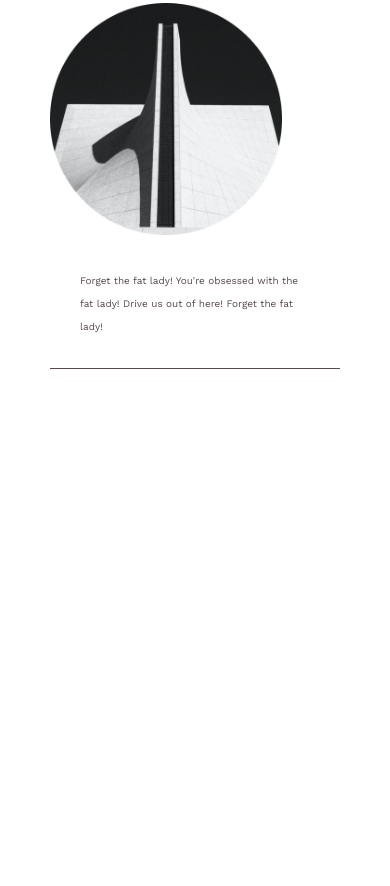
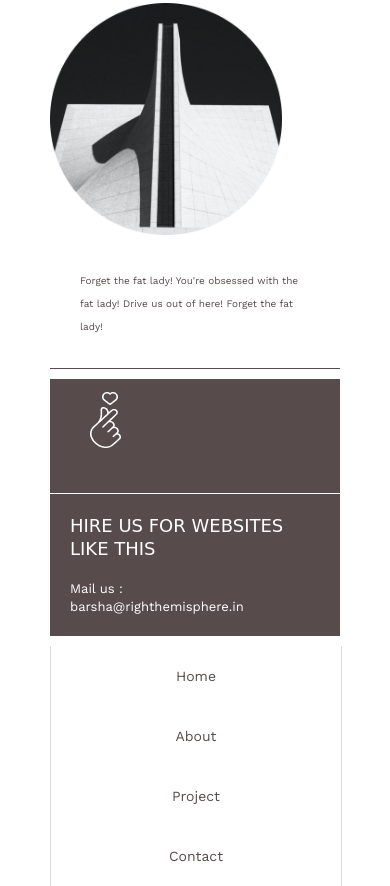
Before and after one commit to shadowHD-bit/nova_architects, a website: page src/html/index.html in a window 390 px wide. Shown: the part 5108-5994 px from the top of the page. Before the commit the page ends 5477 px from the top, so only its background shows below. Drawn offline with nearby package versions, Linux system fonts and the light colour scheme; files that its build step writes are made by us from their sources; files whose address does not match are found by name; a web font is replaced by a local one.

Commit message:
added media in footer

```diff
--- a/src/html/index.html
+++ b/src/html/index.html
@@ -29,7 +29,7 @@
       </main>
 
     <!-- Footer -->
-    <!-- @@include('components/footer.html') -->
+    @@include('components/footer.html')
 
     <script src="https://ajax.googleapis.com/ajax/libs/jquery/2.1.1/jquery.min.js"></script>
     <script src="https://cdnjs.cloudflare.com/ajax/libs/slick-carousel/1.6.0/slick.min.js"></script>
--- a/src/scss/components/_footer.scss
+++ b/src/scss/components/_footer.scss
@@ -2,6 +2,14 @@ footer{
     width: auto;
     height: auto;
     margin: 0px 140px;
+
+    @media (max-width: 1199px) {
+        margin: 0px 100px;
+    }
+
+    @media (max-width: 767px) {
+        margin: 0px 50px;
+    }
 
     .footer_content{
         width: 100%;
@@ -9,9 +17,18 @@ footer{
         display: flex;
         flex-direction: row;
 
+        @media (max-width: 991px) {
+            flex-direction: column;
+        }
+
         .info{
             width: 33.3%;
             padding: 40px;
+
+            @media (max-width: 991px) {
+                width: 100%;
+                padding: 10px 0px 10px 0px;
+            }
 
             .block_info{
                 width: 100%;
@@ -63,6 +80,10 @@ footer{
         display: flex;
         flex-direction: column;
 
+        @media (max-width: 991px) {
+            width: 100%;
+        }
+
         a{
             text-decoration: none;
         }
@@ -71,6 +92,11 @@ footer{
             width: 100%;
             text-align: center;
             padding: 70px 0px;
+
+            @media (max-width: 991px) {
+                padding: 20px 0px;
+
+            }
 
             span{
                 text-decoration: none;
```
Also changed, not shown: dist/index.css, dist/index.html.
